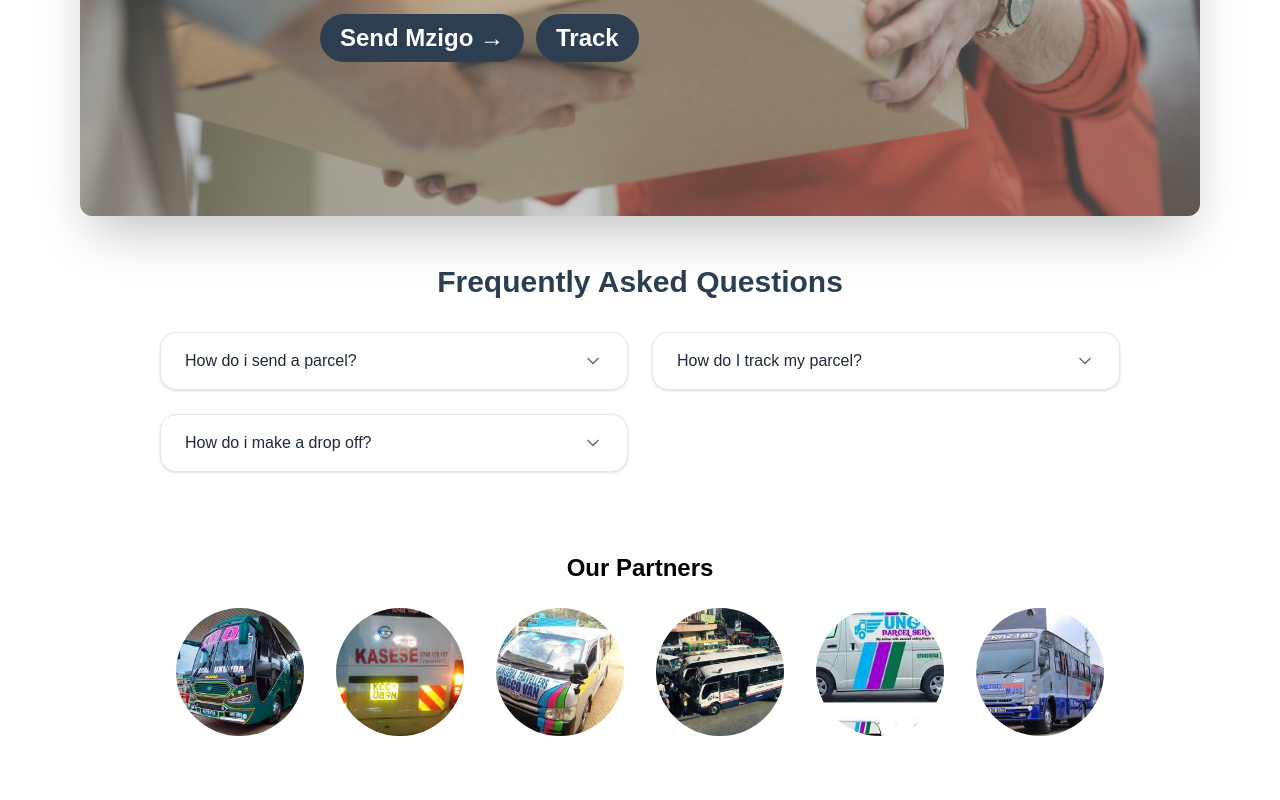
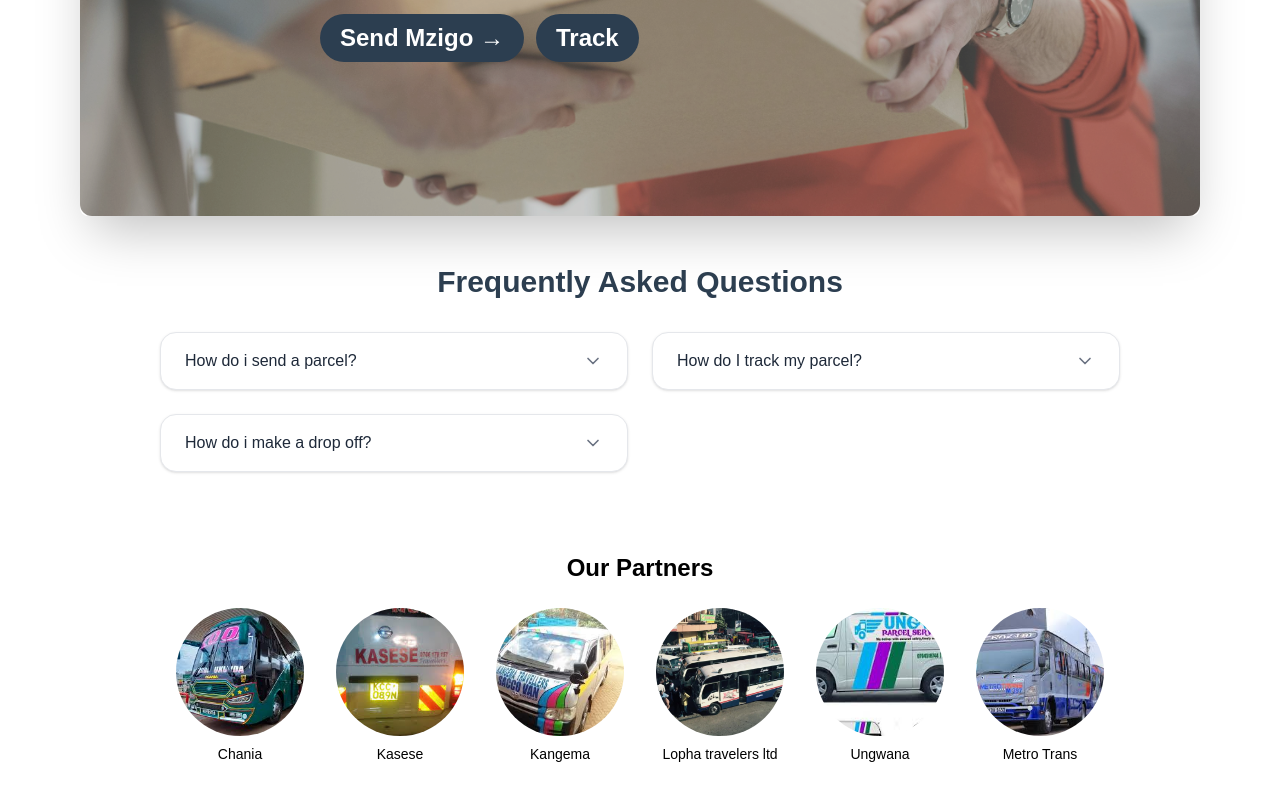
Before and after one commit to Iguru-Limited/Mzigo.co.ke, a Next.js app: page / in a window 1280 px wide. Shown: the part 440-1240 px from the top of the page. Built offline with nearby package versions, Linux system fonts and the light colour scheme.

Commit message:
refactor Footer component to display partner names below logos permanently and remove hover tooltip

```diff
--- a/app/components/Footer.tsx
+++ b/app/components/Footer.tsx
@@ -30,9 +30,10 @@ function Footer() {
         {partners.map((partner) => (
           <div
             key={partner.id}
-            className="w-32 h-32 flex flex-col items-center justify-center relative group cursor-pointer"
+            className="w-32 flex flex-col items-center justify-center cursor-pointer"
             onClick={() => handleLogoClick(partner.name)}
           >
+            <div className="w-32 h-32 relative">
               <Image
                 src={partner.logo}
                 alt={partner.name}
@@ -42,11 +43,8 @@ function Footer() {
                 priority={false}
                 className="rounded-full"
               />
-            <span className="sr-only">{partner.name}</span>
-            {/* Show name on hover */}
-            <div className="absolute bottom-0 left-1/2 transform -translate-x-1/2 translate-y-full bg-gray-800 text-white text-xs rounded px-2 py-1 opacity-0 group-hover:opacity-100 pointer-events-none whitespace-nowrap">
-              {partner.name}
             </div>
+            <span className="mt-2 text-center text-sm text-black">{partner.name}</span>
           </div>
         ))}
       </div>
```
Lines whose indentation alone changed are shown as unchanged.
